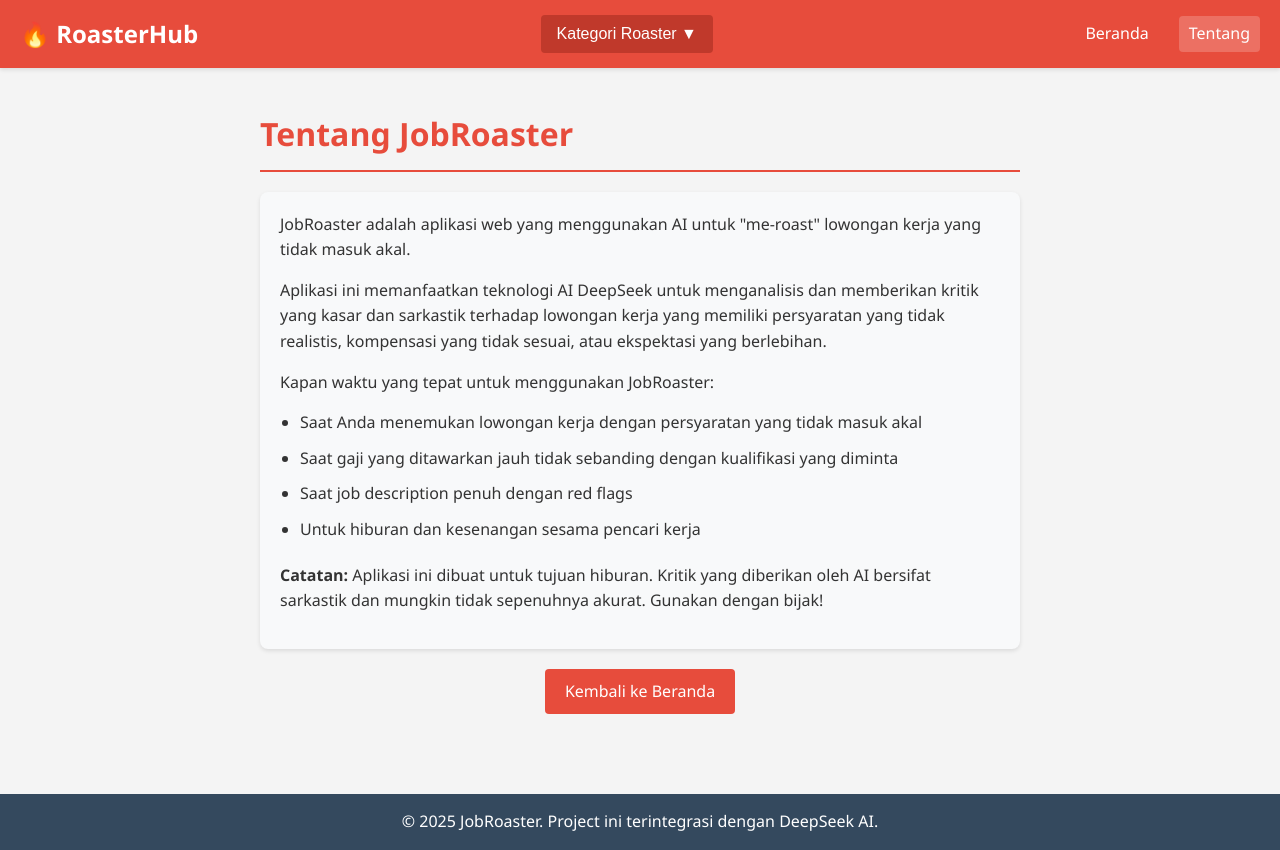
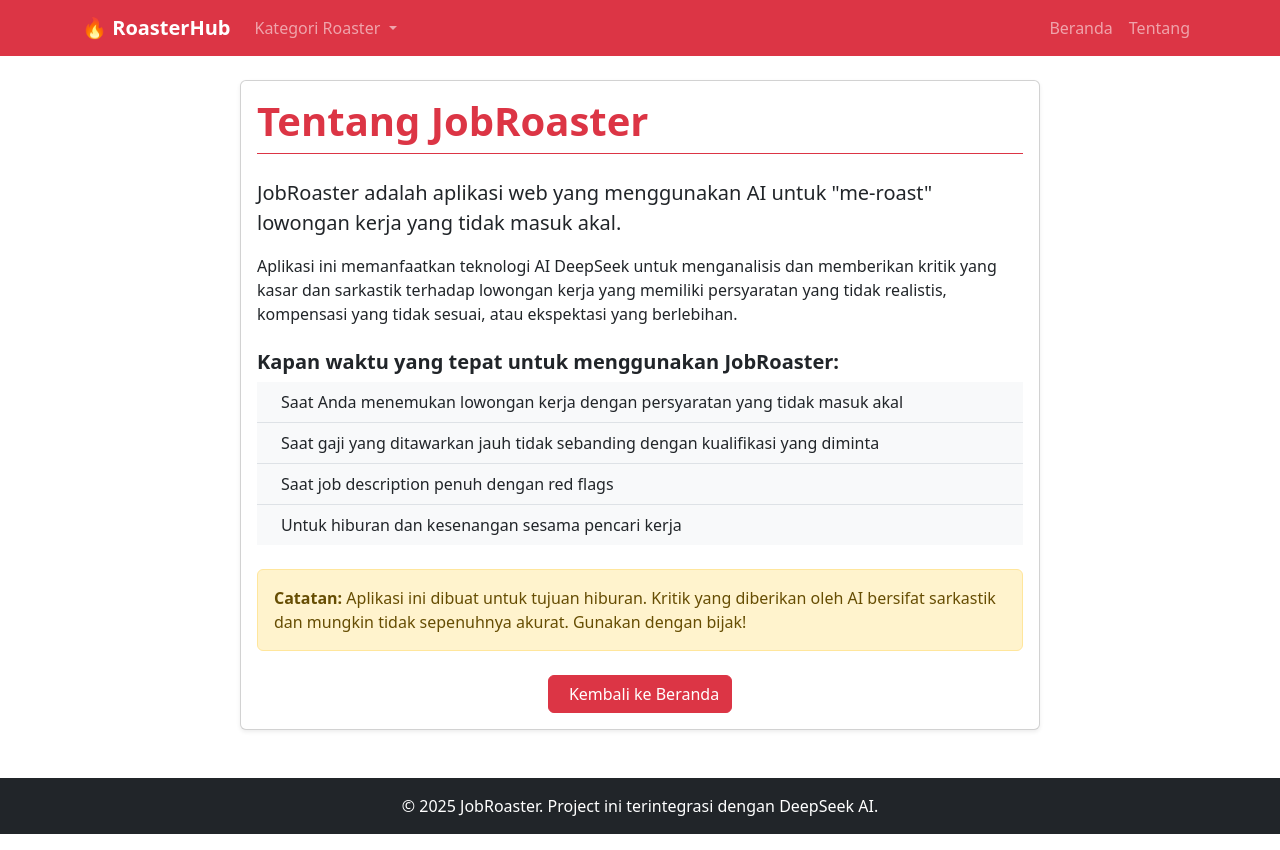
Before and after one commit to ashafizullah/JobRoaster, a Vue app: page /about in a window 1280 px wide. Built offline with nearby package versions, Linux system fonts and the light colour scheme; no server answers.

Commit message:
update: boostrap

```diff
--- /dev/null
+++ b/bootstrap-init.js
@@ -0,0 +1,27 @@
+// This file initializes Bootstrap components
+import * as bootstrap from 'bootstrap';
+
+/**
+ * Initialize all Bootstrap components on a page
+ */
+export function initBootstrapComponents() {
+  // Initialize all dropdowns
+  const dropdownElementList = document.querySelectorAll('.dropdown-toggle');
+  dropdownElementList.forEach(dropdownToggle => {
+    new bootstrap.Dropdown(dropdownToggle);
+  });
+
+  // Initialize all tooltips
+  const tooltipTriggerList = document.querySelectorAll('[data-bs-toggle="tooltip"]');
+  tooltipTriggerList.forEach(tooltipTriggerEl => {
+    new bootstrap.Tooltip(tooltipTriggerEl);
+  });
+
+  // Initialize all popovers
+  const popoverTriggerList = document.querySelectorAll('[data-bs-toggle="popover"]');
+  popoverTriggerList.forEach(popoverTriggerEl => {
+    new bootstrap.Popover(popoverTriggerEl);
+  });
+}
+
+export default bootstrap;
--- a/package.json
+++ b/package.json
@@ -10,6 +10,8 @@
   },
   "dependencies": {
     "axios": "^1.8.1",
+    "bootstrap": "^5.3.3",
+    "bootstrap-icons": "^1.11.3",
     "vue": "^3.5.13",
     "vue-router": "^4.5.0"
   },
--- a/src/App.vue
+++ b/src/App.vue
@@ -1,153 +1,74 @@
 <template>
-  <div class="app">
-    <nav class="navbar">
-      <div class="nav-brand">🔥 RoasterHub</div>
-      <div class="nav-categories">
-        <div class="dropdown">
-          <button class="dropbtn">Kategori Roaster ▼</button>
-          <div class="dropdown-content">
-            <router-link to="/">JobRoaster</router-link>
-          </div>
+  <div class="app d-flex flex-column min-vh-100">
+    <nav class="navbar navbar-expand-lg navbar-dark bg-danger">
+      <div class="container">
+        <a class="navbar-brand fw-bold" href="#">🔥 RoasterHub</a>
+        <button class="navbar-toggler" type="button" data-bs-toggle="collapse" data-bs-target="#navbarNav" aria-controls="navbarNav" aria-expanded="false" aria-label="Toggle navigation">
+          <span class="navbar-toggler-icon"></span>
+        </button>
+        <div class="collapse navbar-collapse" id="navbarNav">
+          <ul class="navbar-nav me-auto">
+            <li class="nav-item dropdown">
+              <a class="nav-link dropdown-toggle" href="#" role="button" data-bs-toggle="dropdown" aria-expanded="false">
+                Kategori Roaster
+              </a>
+              <ul class="dropdown-menu">
+                <li><router-link class="dropdown-item" to="/">JobRoaster</router-link></li>
+              </ul>
+            </li>
+          </ul>
+          <ul class="navbar-nav">
+            <li class="nav-item">
+              <router-link class="nav-link" to="/">Beranda</router-link>
+            </li>
+            <li class="nav-item">
+              <router-link class="nav-link" to="/about">Tentang</router-link>
+            </li>
+          </ul>
         </div>
-      </div>
-      <div class="nav-links">
-        <router-link to="/">Beranda</router-link>
-        <router-link to="/about">Tentang</router-link>
       </div>
     </nav>
 
-    <main class="main-content">
+    <main class="container py-4 flex-grow-1">
       <router-view />
     </main>
 
-    <footer class="footer">
-      <p>&copy; {{ new Date().getFullYear() }} JobRoaster. Project ini terintegrasi dengan DeepSeek AI.</p>
+    <footer class="bg-dark text-white py-3">
+      <div class="container text-center">
+        <p class="mb-0">&copy; {{ new Date().getFullYear() }} JobRoaster. Project ini terintegrasi dengan DeepSeek AI.</p>
+      </div>
     </footer>
   </div>
 </template>
 
 <script>
+import { initBootstrapComponents } from '../bootstrap-init';
+
 export default {
-  name: 'App'
+  name: 'App',
+  mounted() {
+    // Initialize all Bootstrap components
+    initBootstrapComponents();
+  }
 }
 </script>
 
 <style>
-* {
-  box-sizing: border-box;
-  margin: 0;
-  padding: 0;
+/* Import Bootstrap CSS */
+@import 'bootstrap/dist/css/bootstrap.min.css';
+
+/* Custom styles to maintain some of the original design aesthetic */
+.navbar-brand {
+  font-size: 1.5rem;
 }
 
-body {
-  font-family: 'Segoe UI', Tahoma, Geneva, Verdana, sans-serif;
-  line-height: 1.6;
-  color: #333;
-  background-color: #f4f4f4;
-}
-
-.app {
-  display: flex;
-  flex-direction: column;
-  min-height: 100vh;
-}
-
-.navbar {
-  background-color: #e74c3c;
-  color: white;
-  padding: 15px 20px;
-  display: flex;
-  justify-content: space-between;
-  align-items: center;
-  box-shadow: 0 2px 4px rgba(0, 0, 0, 0.1);
-}
-
-.nav-brand {
-  font-size: 1.5rem;
-  font-weight: bold;
-}
-
-.nav-categories {
-  margin-right: 20px;
-}
-
-.dropdown {
-  position: relative;
-  display: inline-block;
-}
-
-.dropbtn {
-  background-color: #c0392b;
-  color: white;
-  padding: 10px 16px;
-  font-size: 16px;
-  border: none;
-  border-radius: 4px;
-  cursor: pointer;
-  transition: background-color 0.3s;
-}
-
-.dropdown-content {
-  display: none;
-  position: absolute;
-  min-width: 180px;
-  background-color: #f9f9f9;
-  box-shadow: 0 8px 16px rgba(0,0,0,0.2);
-  z-index: 1;
+.router-link-active {
+  background-color: rgba(255, 255, 255, 0.2);
   border-radius: 4px;
 }
 
-.dropdown-content a {
-  color: #333;
-  padding: 12px 16px;
-  text-decoration: none;
-  display: block;
-  transition: background-color 0.3s;
-}
-
-.dropdown-content a:hover {
-  background-color: #f1f1f1;
-}
-
-.dropdown:hover .dropdown-content {
-  display: block;
-}
-
-.dropdown:hover .dropbtn {
-  background-color: #a5281b;
-}
-
-.nav-links {
-  display: flex;
-  gap: 20px;
-}
-
-.nav-links a {
-  color: white;
-  text-decoration: none;
-  padding: 5px 10px;
-  border-radius: 4px;
-  transition: background-color 0.3s;
-}
-
-.nav-links a:hover,
-.nav-links a.router-link-active {
-  background-color: rgba(255, 255, 255, 0.2);
-}
-
-.main-content {
-  flex: 1;
-  padding: 20px;
-  width: 100%;
-  max-width: 1200px;
-  margin: 0 auto;
-}
-
-.footer {
-  background-color: #34495e;
-  color: white;
-  text-align: center;
-  padding: 15px;
-  margin-top: 40px;
+.dropdown-item.router-link-active {
+  background-color: rgba(220, 53, 69, 0.1);
+  color: #dc3545;
 }
 </style>
--- a/src/components/LoadingSpinner.vue
+++ b/src/components/LoadingSpinner.vue
@@ -1,7 +1,9 @@
 <template>
-    <div class="spinner-container">
-      <div class="spinner"></div>
-      <p>{{ message || 'Sedang memuat...' }}</p>
+  <div class="text-center my-5 py-5">
+    <div class="spinner-border text-danger" role="status" style="width: 3rem; height: 3rem;">
+      <span class="visually-hidden">Loading...</span>
+    </div>
+    <p class="mt-3 text-muted">{{ message || 'Sedang memuat...' }}</p>
   </div>
 </template>
 
@@ -16,31 +18,3 @@
   }
 }
 </script>
-
-  <style scoped>
-  .spinner-container {
-    display: flex;
-    flex-direction: column;
-    align-items: center;
-    justify-content: center;
-    padding: 20px;
-  }
-
-  .spinner {
-    width: 40px;
-    height: 40px;
-    border: 4px solid rgba(0, 0, 0, 0.1);
-    border-radius: 50%;
-    border-left-color: #09f;
-    animation: spin 1s ease infinite;
-  }
-
-  @keyframes spin {
-    0% {
-      transform: rotate(0deg);
-    }
-    100% {
-      transform: rotate(360deg);
-    }
-  }
-  </style>
--- a/src/main.js
+++ b/src/main.js
@@ -1,12 +1,15 @@
 import { createApp } from 'vue'
 import App from './App.vue'
-import router from './router/index.js'
+import router from './router'
 
-// Buat aplikasi Vue
+// Import Bootstrap CSS
+import 'bootstrap/dist/css/bootstrap.min.css'
+// Import Bootstrap JavaScript and all its components
+import * as bootstrap from 'bootstrap'
+
+// Make bootstrap globally available
+window.bootstrap = bootstrap
+
 const app = createApp(App)
-
-// Pasang router ke aplikasi
 app.use(router)
-
-// Mount aplikasi ke DOM
 app.mount('#app')
--- a/src/views/AboutView.vue
+++ b/src/views/AboutView.vue
@@ -1,30 +1,41 @@
 <template>
   <div class="about">
-      <h1>Tentang JobRoaster</h1>
-      <div class="about-content">
-        <p>
+    <div class="card shadow-sm mb-4">
+      <div class="card-body">
+        <h1 class="card-title text-danger fw-bold border-bottom border-danger pb-2 mb-4">Tentang JobRoaster</h1>
+
+        <div class="card-text">
+          <p class="lead">
             JobRoaster adalah aplikasi web yang menggunakan AI untuk "me-roast" lowongan kerja yang tidak masuk akal.
           </p>
+
           <p>
             Aplikasi ini memanfaatkan teknologi AI DeepSeek untuk menganalisis dan memberikan kritik yang kasar dan sarkastik
             terhadap lowongan kerja yang memiliki persyaratan yang tidak realistis, kompensasi yang tidak sesuai, atau ekspektasi yang berlebihan.
           </p>
-        <p>
-          Kapan waktu yang tepat untuk menggunakan JobRoaster:
-        </p>
-        <ul>
-          <li>Saat Anda menemukan lowongan kerja dengan persyaratan yang tidak masuk akal</li>
-          <li>Saat gaji yang ditawarkan jauh tidak sebanding dengan kualifikasi yang diminta</li>
-          <li>Saat job description penuh dengan red flags</li>
-          <li>Untuk hiburan dan kesenangan sesama pencari kerja</li>
+
+          <div class="mt-4">
+            <h5 class="fw-bold">Kapan waktu yang tepat untuk menggunakan JobRoaster:</h5>
+            <ul class="list-group list-group-flush mt-2 mb-4">
+              <li class="list-group-item bg-light"><i class="bi bi-check-circle-fill text-danger me-2"></i>Saat Anda menemukan lowongan kerja dengan persyaratan yang tidak masuk akal</li>
+              <li class="list-group-item bg-light"><i class="bi bi-check-circle-fill text-danger me-2"></i>Saat gaji yang ditawarkan jauh tidak sebanding dengan kualifikasi yang diminta</li>
+              <li class="list-group-item bg-light"><i class="bi bi-check-circle-fill text-danger me-2"></i>Saat job description penuh dengan red flags</li>
+              <li class="list-group-item bg-light"><i class="bi bi-check-circle-fill text-danger me-2"></i>Untuk hiburan dan kesenangan sesama pencari kerja</li>
             </ul>
-        <p>
+          </div>
+
+          <div class="alert alert-warning mt-4">
             <strong>Catatan:</strong> Aplikasi ini dibuat untuk tujuan hiburan. Kritik yang diberikan oleh AI bersifat sarkastik
             dan mungkin tidak sepenuhnya akurat. Gunakan dengan bijak!
-        </p>
           </div>
-      <div class="back-link">
-        <router-link to="/">Kembali ke Beranda</router-link>
+        </div>
+
+        <div class="text-center mt-4">
+          <router-link to="/" class="btn btn-danger">
+            <i class="bi bi-arrow-left me-2"></i>Kembali ke Beranda
+          </router-link>
+        </div>
+      </div>
     </div>
   </div>
 </template>
@@ -33,53 +44,8 @@
 .about {
   max-width: 800px;
   margin: 0 auto;
-    padding: 20px;
 }
 
-  h1 {
-    color: #e74c3c;
-    margin-bottom: 20px;
-    border-bottom: 2px solid #e74c3c;
-    padding-bottom: 10px;
-  }
-
-  .about-content {
-    background-color: #f8f9fa;
-    padding: 20px;
-    border-radius: 8px;
-    box-shadow: 0 2px 4px rgba(0, 0, 0, 0.1);
-  }
-
-  p {
-    margin-bottom: 15px;
-    line-height: 1.6;
-  }
-
-  ul {
-    margin-bottom: 20px;
-    padding-left: 20px;
-  }
-
-  li {
-    margin-bottom: 10px;
-  }
-
-  .back-link {
-    margin-top: 20px;
-    text-align: center;
-  }
-
-  .back-link a {
-    display: inline-block;
-    padding: 10px 20px;
-    background-color: #e74c3c;
-    color: white;
-    text-decoration: none;
-    border-radius: 4px;
-    transition: background-color 0.3s;
-  }
-
-  .back-link a:hover {
-    background-color: #c0392b;
-  }
+/* Add Bootstrap Icons */
+@import url("https://cdn.jsdelivr.net/npm/bootstrap-icons@1.11.1/font/bootstrap-icons.css");
 </style>
```
Also changed, not shown: src/components/JobForm.vue (+16 -97 lines), src/components/RoastResult.vue (+14 -76 lines), src/views/HomeView.vue (+7 -55 lines), 1 other file (tests, documents, lock files or other folders). Lines whose indentation alone changed are shown as unchanged.
